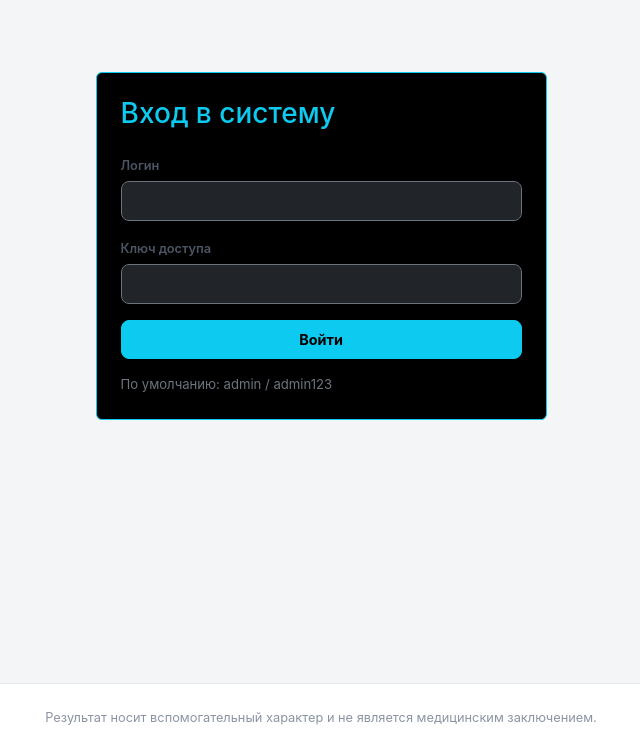
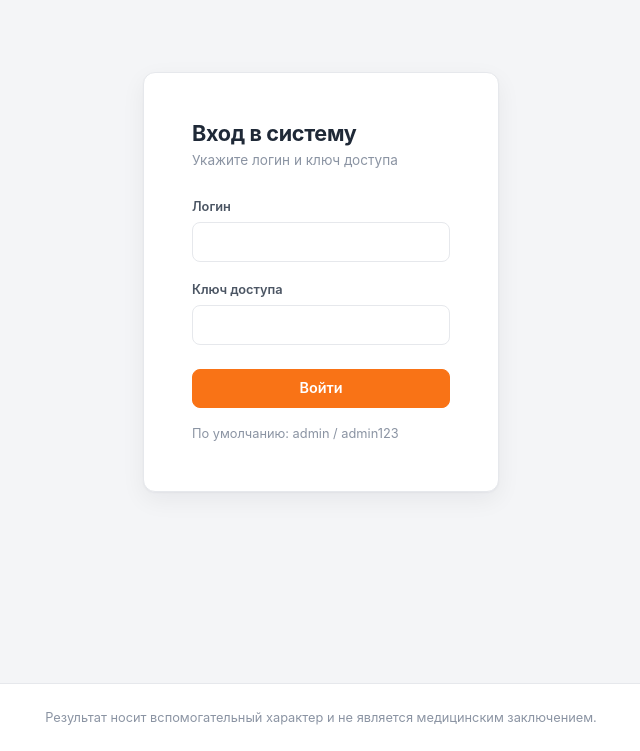
Before and after one commit to RMlisenok/NeuroScan, a Flask app: page /login in a window 1280 px wide. Shown: the part 49-800 px from the top of the page, without its empty margins (319-959 px from the left). Run offline with Flask 3, Linux system fonts and the light colour scheme.

Commit message:
Update login.html

```diff
--- a/templates/login.html
+++ b/templates/login.html
@@ -1,23 +1,24 @@
 {% extends "base.html" %}
 {% block content %}
 <div class="row justify-content-center mt-5">
-    <div class="col-md-5">
-        <div class="card bg-black border-info">
-            <div class="card-body p-4">
-                <h3 class="text-info mb-4">Вход в систему</h3>
+    <div class="col-md-5 col-lg-4">
+        <div class="ns-card p-4 p-md-5">
+            <h3 class="ns-page-title mb-1">Вход в систему</h3>
+            <p class="ns-page-sub mb-4">Укажите логин и ключ доступа</p>
+
             <form method="post">
                 <div class="mb-3">
                     <label class="form-label">Логин</label>
-                        <input name="username" class="form-control bg-dark text-light border-secondary" required>
+                    <input name="username" class="form-control" required>
                 </div>
-                    <div class="mb-3">
+                <div class="mb-4">
                     <label class="form-label">Ключ доступа</label>
-                        <input type="password" name="password" class="form-control bg-dark text-light border-secondary" required>
+                    <input type="password" name="password" class="form-control" required>
                 </div>
-                    <button class="btn btn-info w-100 fw-bold">Войти</button>
+                <button class="btn btn-brand w-100">Войти</button>
             </form>
-                <p class="text-secondary small mt-3 mb-0">По умолчанию: admin / admin123</p>
-            </div>
+
+            <p class="ns-hint mt-3 mb-0">По умолчанию: admin / admin123</p>
         </div>
     </div>
 </div>
```
Lines whose indentation alone changed are shown as unchanged.
